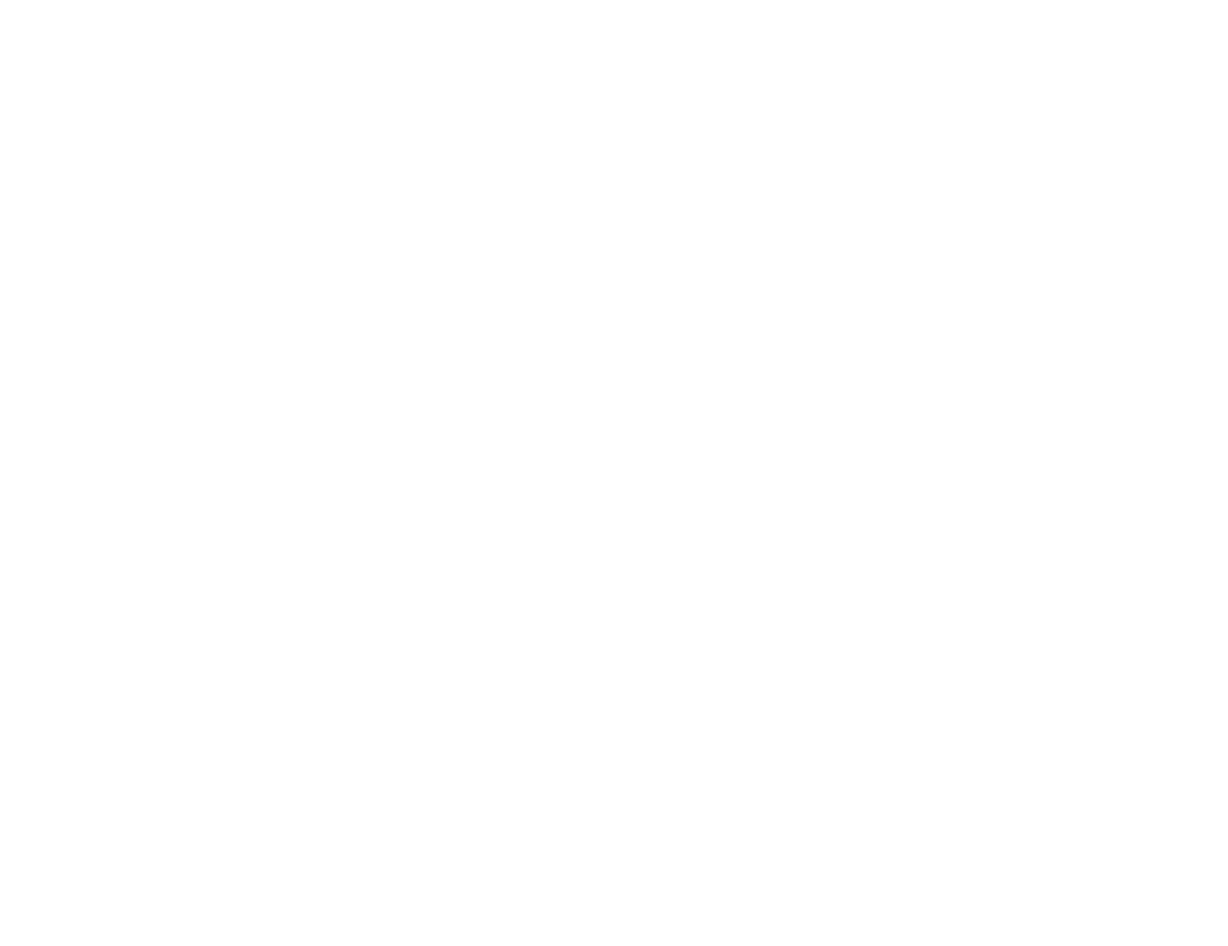
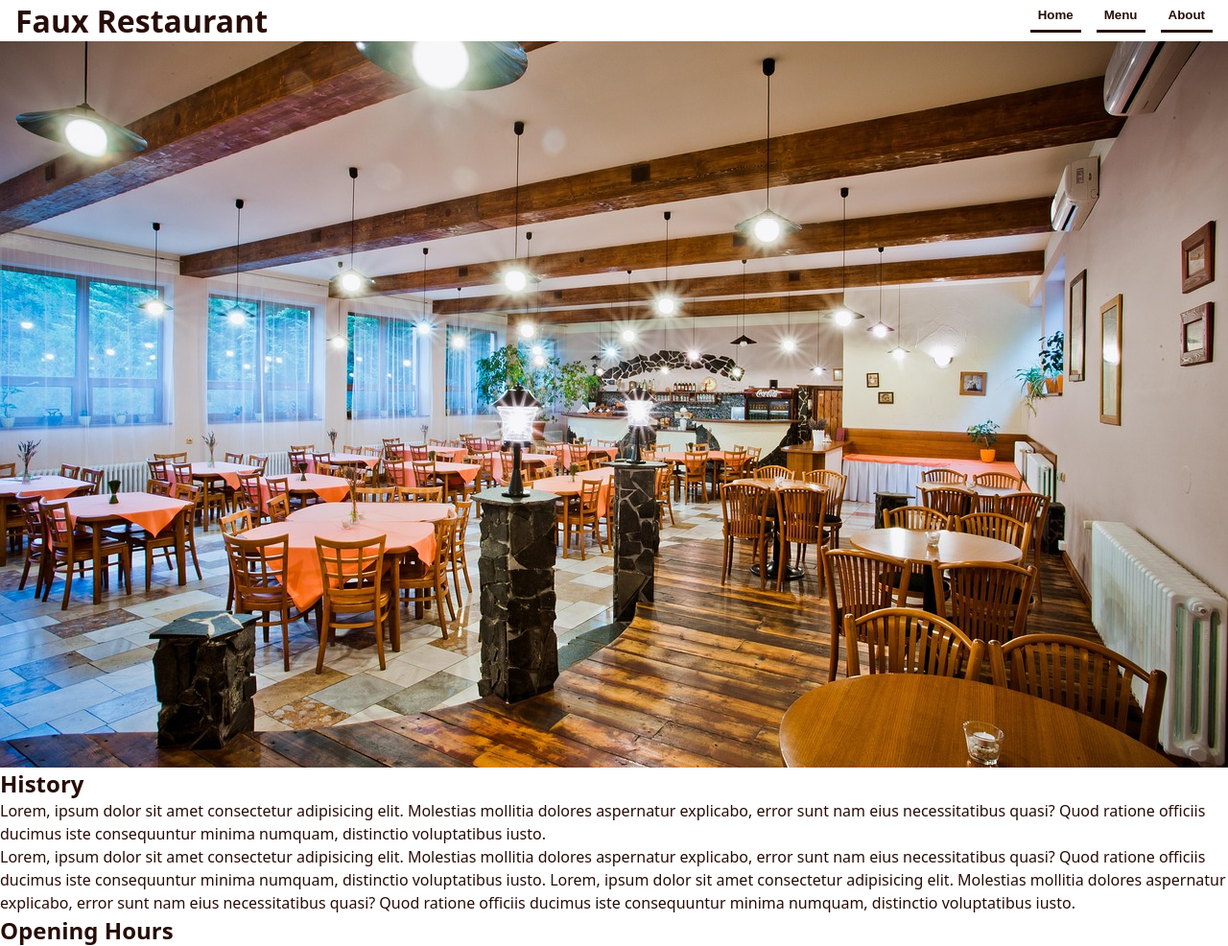
Before and after one commit to iren42/top-restaurantPage, a website built with webpack: page src/template.html in a window 1280 px wide. Shown: the whole page at 96% size. Before the commit the page ends 800 px from the top, so only its background shows below. Built offline with nearby package versions, Linux system fonts and the light colour scheme.

Commit message:
feat: home with almost full page background image

```diff
--- a/package.json
+++ b/package.json
@@ -1,6 +1,7 @@
 {
   "devDependencies": {
     "css-loader": "^7.1.2",
+    "html-loader": "^5.1.0",
     "html-webpack-plugin": "^5.6.3",
     "style-loader": "^4.0.0",
     "webpack": "^5.98.0",
--- a/src/index.js
+++ b/src/index.js
@@ -1 +1,2 @@
+import "./style.css";
 console.log("Hello");
--- /dev/null
+++ b/src/style.css
@@ -0,0 +1,92 @@
+:root {
+    --spacing-xxs: 0.25rem;
+    --spacing-xs: 0.5rem;
+    --spacing-sm: 1rem;
+    --spacing-md: 2rem;
+    --spacing-lg: 4rem;
+    --spacing-xl: 8rem;
+    --spacing-xxl: 16rem;
+
+    --font-size-sm: 0.625rem;
+    --font-size-md: 1rem;
+    --font-size-lg: 1.25rem;
+    --font-size-xl: 2rem;
+
+    --lh: 1.5;
+
+    --dark: #1c1c1c;
+    --light: #fff;
+    --grey: #5c5c5c;
+    --black: #444444;
+    --blue: #0087af;
+    --pink: #d70087;
+    --violet: #8700af;
+    --dark-blue: #005f87;
+    --light-grey: #bcbcbc;
+    --red: #270D07;
+
+    --foreground: var(--red);
+    --background: var(--light);
+    --border-color: var(--red);
+}
+
+body {
+    height: 100svh;
+    font-family: system-ui, -apple-system, BlinkMacSystemFont, 'Segoe UI', Roboto, Oxygen, Ubuntu, Cantarell, 'Open Sans', 'Helvetica Neue', sans-serif;
+    background-color: var(--background);
+    color: var(--foreground);
+    display: grid;
+    grid-template-rows: min-content 1fr;
+}
+
+*,
+*::before,
+*::after {
+    box-sizing: border-box;
+    margin: 0;
+    padding: 0;
+}
+
+li {
+    list-style-type: none;
+}
+
+button {
+    padding: var(--spacing-xs) var(--spacing-xs);
+    cursor: pointer;
+    font-weight: 900;
+    border: none;
+    border-bottom: solid var(--foreground);
+    color: var(--foreground);
+    background-color: var(--background);
+}
+
+p,
+span {
+    line-height: var(--lh);
+    overflow: hidden;
+}
+
+header {
+    display: flex;
+    justify-content: space-between;
+    padding-left: var(--spacing-sm);
+    padding-right: var(--spacing-sm);
+}
+
+header nav ul {
+    display: flex;
+    gap: var(--spacing-sm);
+}
+
+.homeContent {
+    height: 100%;
+}
+
+.homeContent .bgImg {
+    background-image: url("./assets/restaurant--tables.jpg");
+    height: 100%;
+    background-position: center;
+    background-repeat: no-repeat;
+    background-size: cover;
+}
--- a/src/template.html
+++ b/src/template.html
@@ -1,11 +1,60 @@
 <!DOCTYPE html>
 <html lang="en">
+
 <head>
     <meta charset="UTF-8">
     <meta name="viewport" content="width=device-width, initial-scale=1.0">
     <title>Restaurant Lambda</title>
 </head>
+
 <body>
+    <header>
+        <h1>Faux Restaurant</h1>
+        <nav>
+            <ul>
+                <li>
+                    <button>Home</button>
+                </li>
+                <li>
+                    <button>Menu</button>
+                </li>
+                <li>
+                    <button>About</button>
+                </li>
+            </ul>
+        </nav>
+    </header>
+    <div id="content">
+
+        <div class="homeContent">
+            <!-- big pic of inside the Restaurant -->
+            <!-- <img src="./assets/restaurant--tables.jpg" alt="Photo taken from inside Faux Restaurant"> -->
+             <div class="bgImg"></div>
+            <h2>History</h2>
+            <p>Lorem, ipsum dolor sit amet consectetur adipisicing elit. Molestias mollitia dolores aspernatur
+                explicabo, error sunt nam eius necessitatibus quasi? Quod ratione officiis ducimus iste consequuntur
+                minima numquam, distinctio voluptatibus iusto.</p>
+            <p>Lorem, ipsum dolor sit amet consectetur adipisicing elit. Molestias mollitia dolores aspernatur
+                explicabo, error sunt nam eius necessitatibus quasi? Quod ratione officiis ducimus iste consequuntur
+                minima numquam, distinctio voluptatibus iusto. Lorem, ipsum dolor sit amet consectetur adipisicing elit.
+                Molestias mollitia dolores aspernatur explicabo, error sunt nam eius necessitatibus quasi? Quod ratione
+                officiis ducimus iste consequuntur minima numquam, distinctio voluptatibus iusto.</p>
+            <h2>Opening Hours</h2>
+            <!-- grid -->
+        </div>
+        <!-- <div class="menuContent">
+            <div class="lunch"></div>
+            <div class="dinner"></div>
+        </div>
+        <div class="aboutContent">
+            <div class="address"></div>
+            <div class="openHours"></div>
+            <div class="contact">
+                <div class="socials"></div>
+            </div>
+        </div> -->
+    </div>
 
 </body>
+
 </html>
--- a/webpack.config.js
+++ b/webpack.config.js
@@ -25,6 +25,10 @@ module.exports = {
         test: /\.css$/i,
         use: ["style-loader", "css-loader"],
       },
+      {
+        test: /\.html$/i,
+        loader: "html-loader",
+      }
     ],
   },
 };
```
Also changed, not shown: src/assets/boeuf-bourguignon.webp (added), src/assets/cassoulet.webp (added), src/assets/chocolate-souffle.webp (added), src/assets/coq-au-vin-1.webp (added), src/assets/edwardLee-center.webp (added), src/assets/french-onion-soup.webp (added), src/assets/homepage.jpg (added), src/assets/restaurant--tables.jpg (added), 2 other files.
